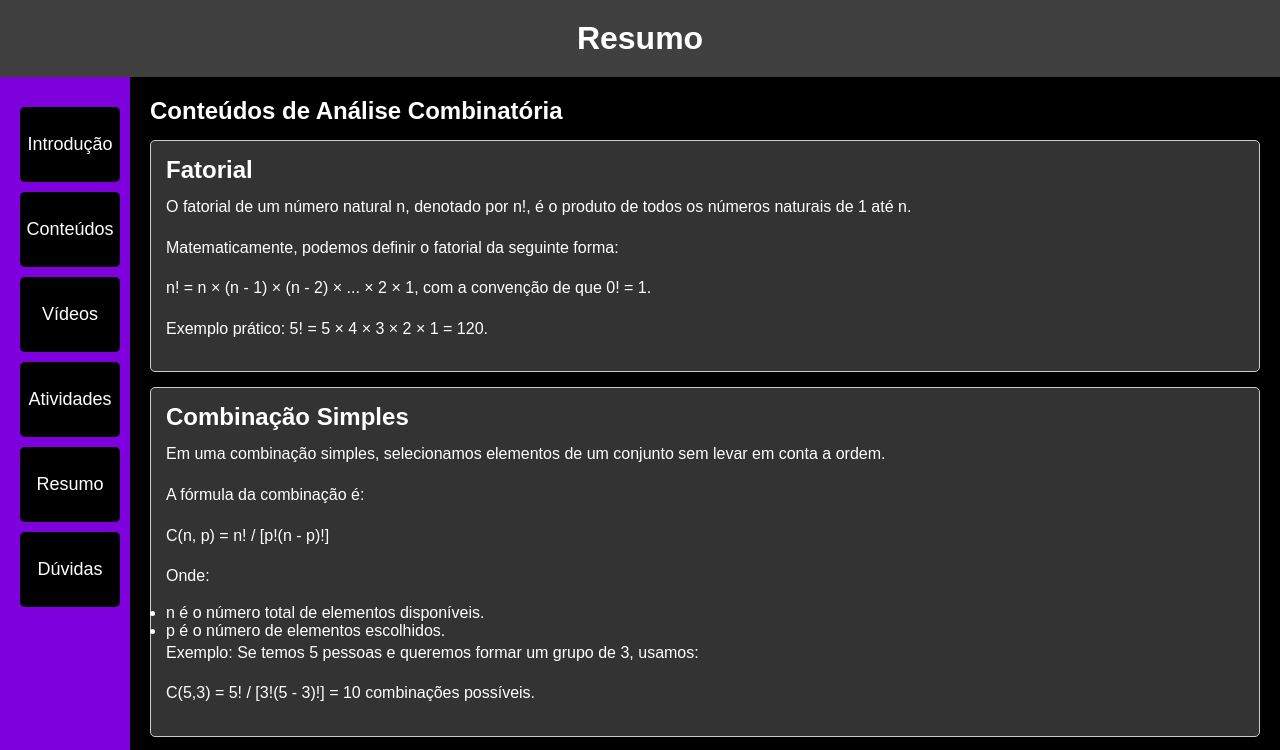
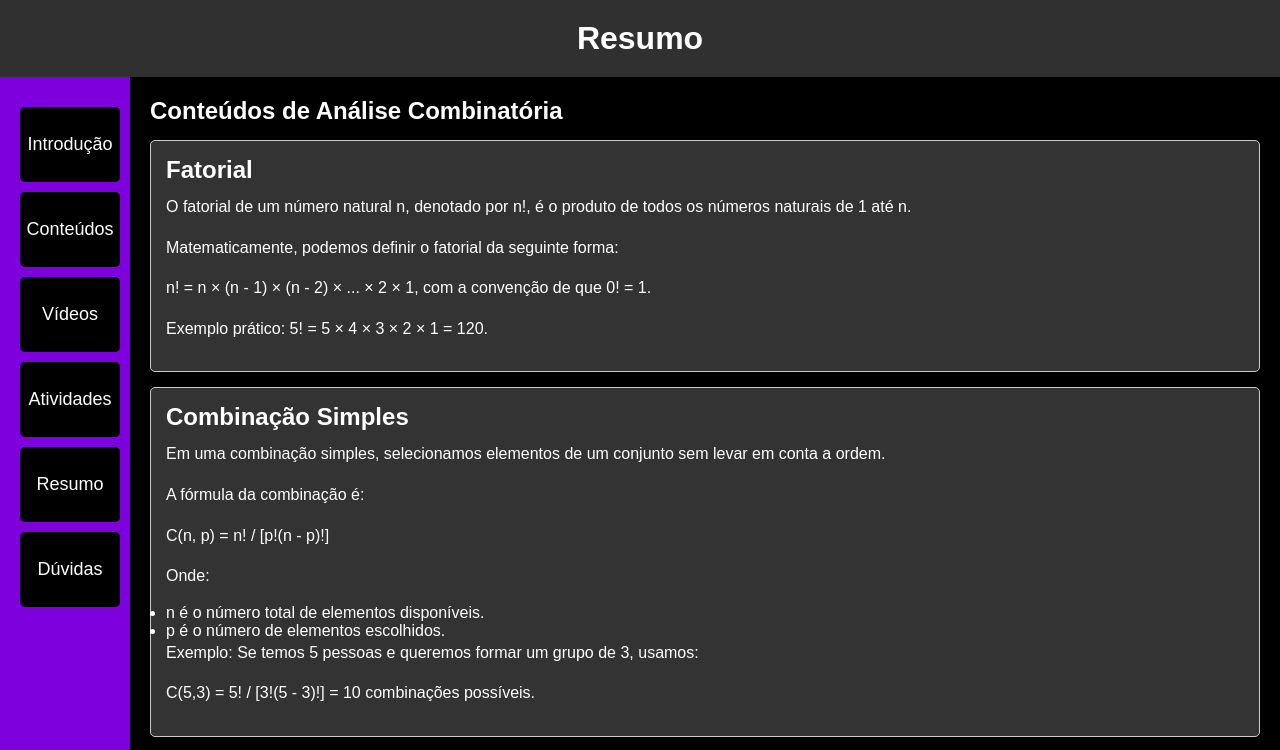
Before and after one commit to VitorGomes39/trabalhohistory, a plain HTML site: page index.html in a window 1280 px wide. Shown: the top 750 px of the page. Drawn offline with Linux system fonts and the light colour scheme.

Commit message:
Update styles.css

```diff
--- a/styles.css
+++ b/styles.css
@@ -17,7 +17,7 @@ body {
 
 /* Cabeçalho */
 header {
-    background-color: #404040; /* Cor roxa */
+    background-color: #303030; /* Cor roxa */
     color: #FFFFFF; /* Texto branco */
     padding: 20px;
     text-align: center;
```
